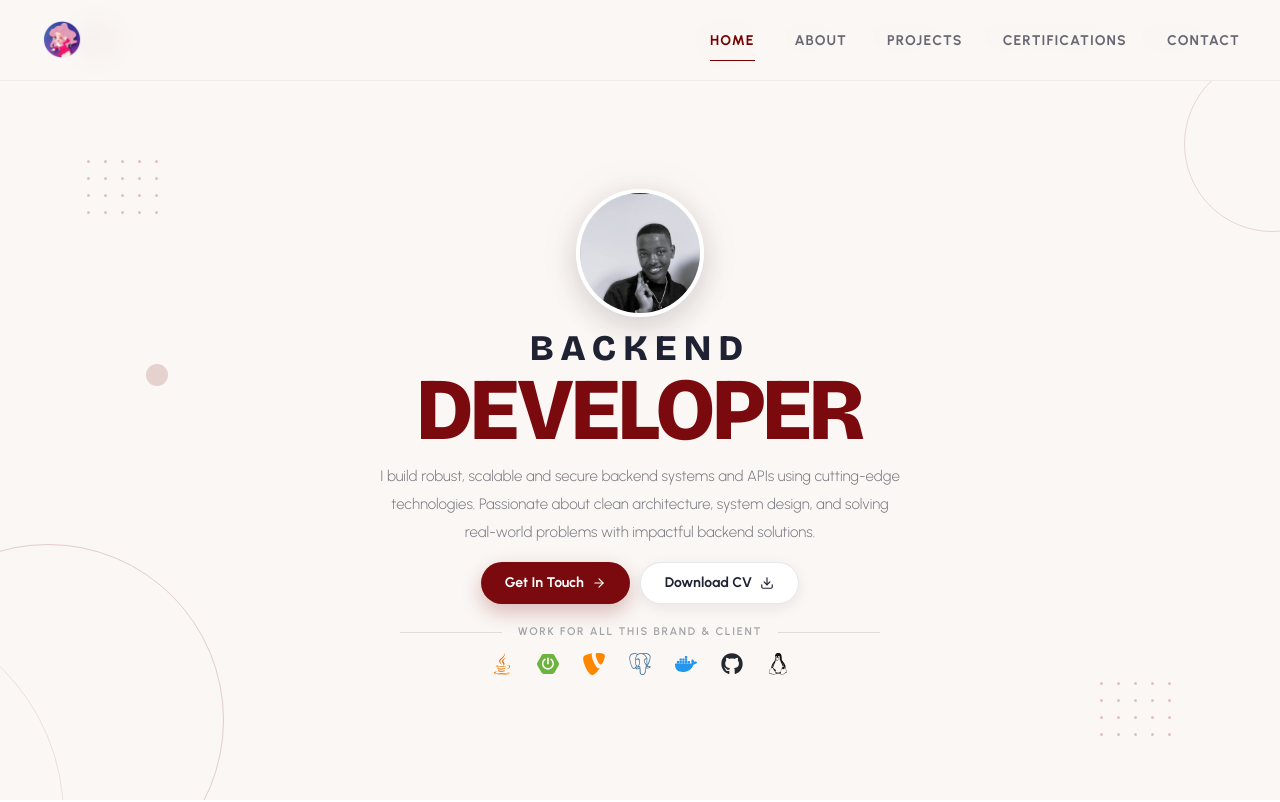
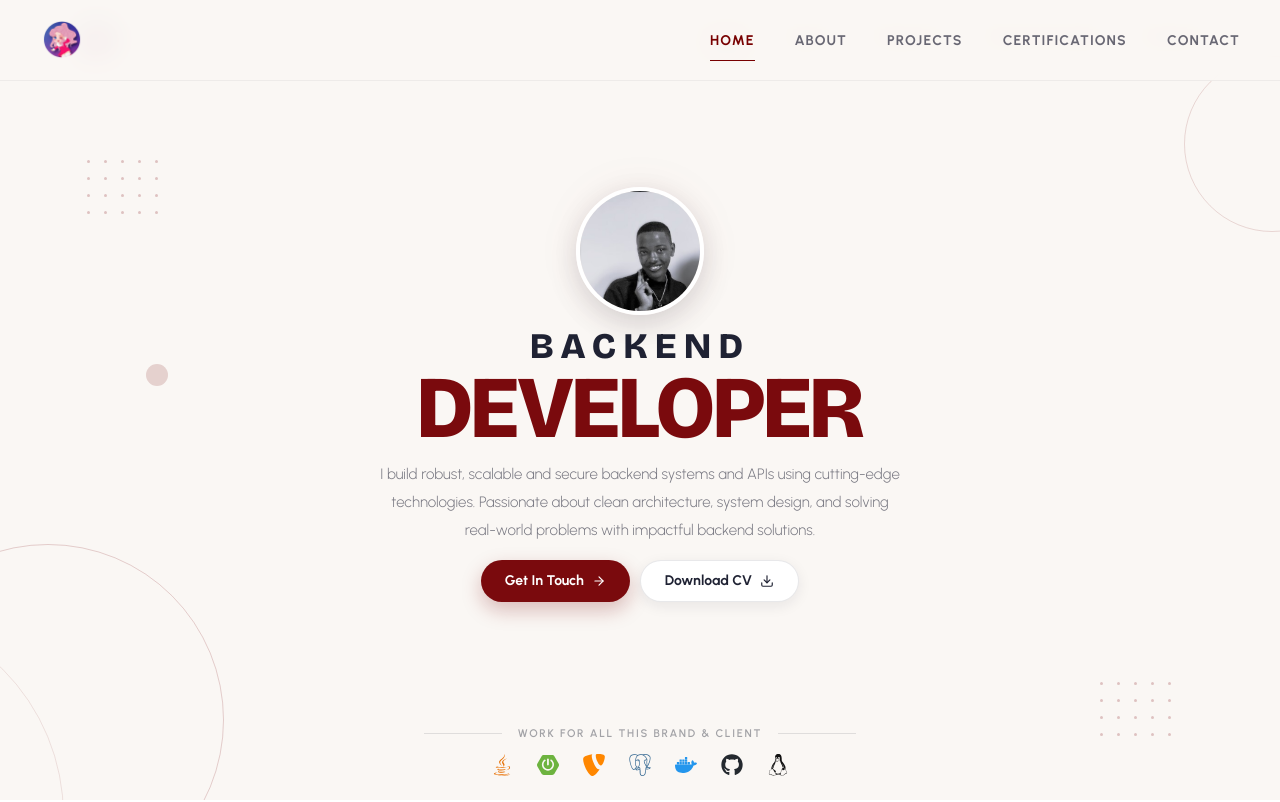
Before and after one commit to hope-dev90/hope-dev, a React (Vite) app: page / in a window 1280 px wide. Shown: the top 802 px of the page. Built offline with nearby package versions, Linux system fonts and the light colour scheme.

Commit message:
hero: pin brand logos to bottom of viewport

```diff
--- a/src/components/Hero.jsx
+++ b/src/components/Hero.jsx
@@ -112,7 +112,7 @@ export default function Hero() {
       />
 
       {/* ---------- Content ---------- */}
-      <div className="relative mx-auto flex flex-1 flex-col items-center justify-center px-6 pb-4 text-center sm:px-8">
+      <div className="relative mx-auto flex flex-1 flex-col items-center justify-center px-6 text-center sm:px-8">
         {/* Avatar */}
         <motion.div {...enter(0.1)} className="relative mb-3">
           <div
@@ -173,10 +173,11 @@ export default function Hero() {
             Download CV <FiDownload aria-hidden="true" />
           </Link>
         </motion.div>
+      </div>
 
-        {/* Technologies */}
-        <motion.div {...enter(0.52)} className="mt-5 w-full max-w-[480px]">
-          <div className="flex items-center gap-4">
+      {/* ---------- Technologies — pinned to bottom ---------- */}
+      <motion.div {...enter(0.52)} className="relative shrink-0 pb-6 pt-4 text-center">
+        <div className="mx-auto flex max-w-[480px] items-center gap-4 px-6">
           <span className="h-px flex-1" style={{ backgroundColor: "rgba(31,34,51,0.12)" }} />
           <p
             className="whitespace-nowrap text-[9px] font-semibold uppercase tracking-[0.16em] sm:text-[11px]"
@@ -199,7 +200,6 @@ export default function Hero() {
           ))}
         </div>
       </motion.div>
-      </div>
     </section>
   );
 }
```
Lines whose indentation alone changed are shown as unchanged.
